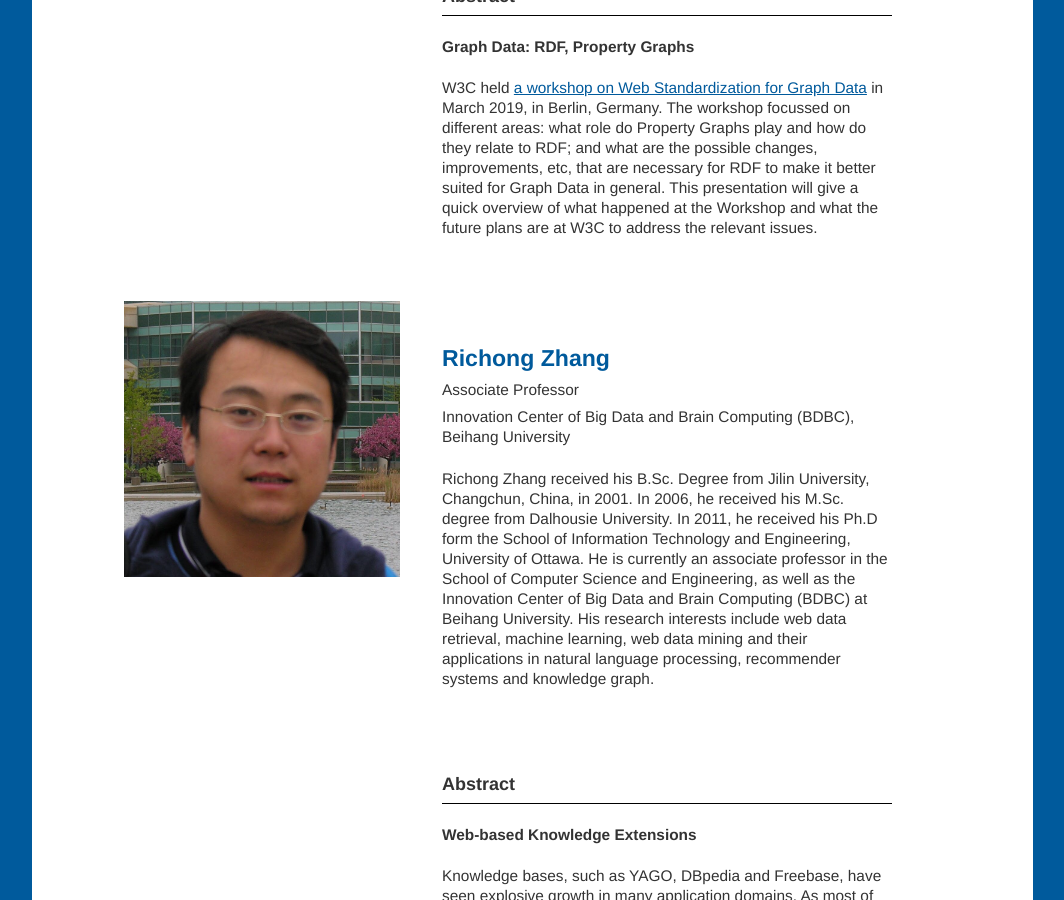
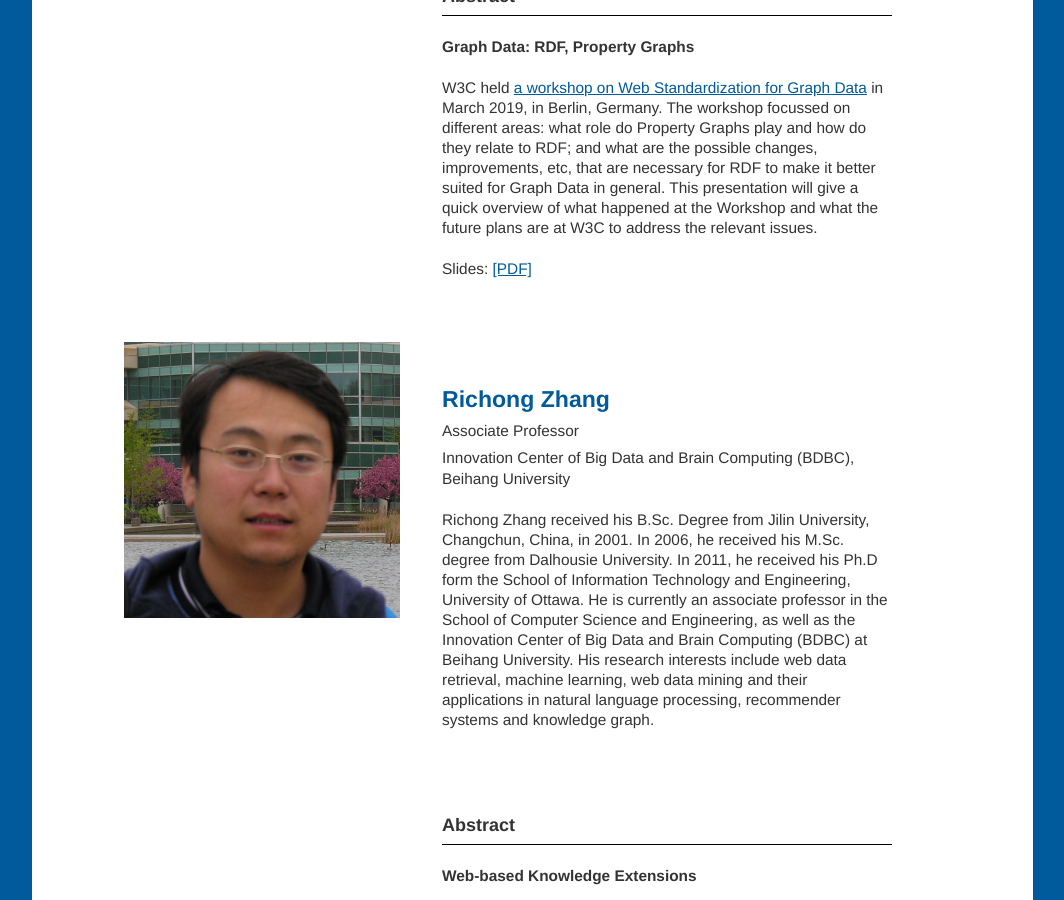
Before and after one commit to w3c/w3c-track-2019, a Jekyll site: the page built from speakers.md, in a window 1280 px wide and 900 px high, scrolled down 7885 px. Shown: the whole window, without its empty margins (108-1172 px from the left). Built offline with Jekyll 4.4.1, drawn with Linux system fonts in a browser that asks for light colours; our own code applies the rules of GitHub Pages for plain Markdown files.

Commit message:
Update speakers.md

```diff
--- a/speakers.md
+++ b/speakers.md
@@ -252,6 +252,7 @@ as well as identify common "anti-patterns" in standards work that frustrate priv
 					<h3>Abstract</h3>
 					<h4>Graph Data: RDF, Property Graphs</h4>
 					<p>W3C held <a href="https://www.w3.org/Data/events/data-ws-2019/">a workshop on Web Standardization for Graph Data</a> in March 2019, in Berlin, Germany. The workshop focussed on different areas: what role do Property Graphs play and how do they relate to RDF;  and what are the possible changes, improvements, etc, that are necessary for RDF  to make it better suited for Graph Data in general. This presentation will give a quick overview of what happened at the Workshop and what the future plans are at W3C to address the relevant issues.</p>
+					<p>Slides: <a href="https://www.w3.org/2019/Talks/W3C-track-IH/Presentation.pdf">[PDF]</a></p>
 				</div>
 			</div>
 		</div>
```
